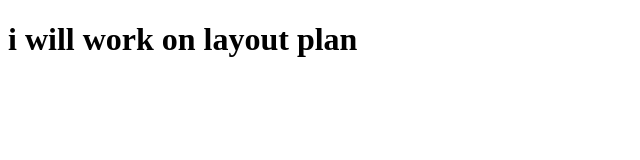
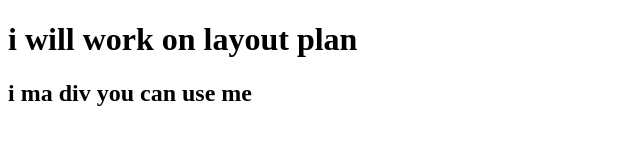
Before and after one commit to jubayer-h/jub24, a plain HTML site: page index.html in a window 1280 px wide. Shown: the whole page, without its empty margins (0-640 px from the left). Drawn offline with Linux system fonts and the light colour scheme.

Commit message:
2nd line html

```diff
--- a/index.html
+++ b/index.html
@@ -7,5 +7,8 @@
 </head>
 <body>
     <h1> i will work on layout plan</h1>
+    <div>
+        <h2> i ma div you can use me</h2>
+    </div>
 </body>
 </html>
```
